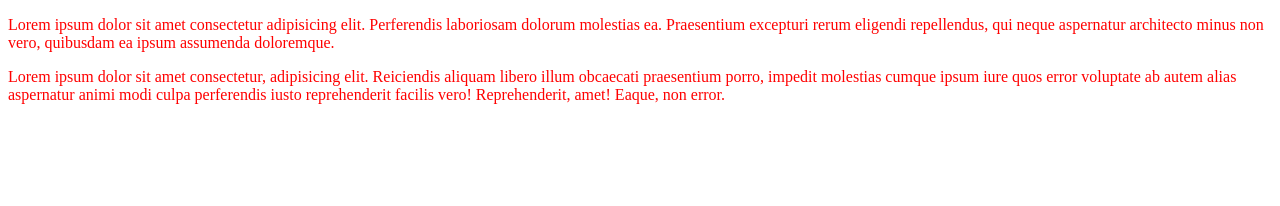
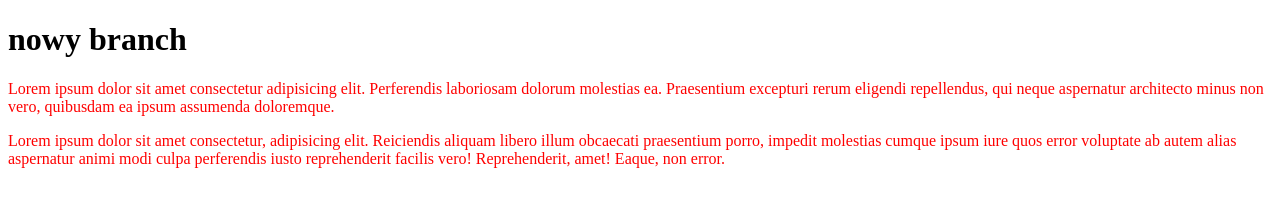
Before and after one commit to lukaszcyganiak2/kursGit, a plain HTML site: page index.html in a window 1280 px wide. Drawn offline with Linux system fonts and the light colour scheme.

Commit message:
nowa branch

```diff
--- a/index.html
+++ b/index.html
@@ -10,6 +10,7 @@
 </head>
 
 <body>
+    <h1>nowy branch</h1>
     <p>Lorem ipsum dolor sit amet consectetur adipisicing elit. Perferendis laboriosam dolorum molestias ea. Praesentium
         excepturi rerum eligendi repellendus, qui neque aspernatur architecto minus non vero, quibusdam ea ipsum
         assumenda doloremque.</p>
```
